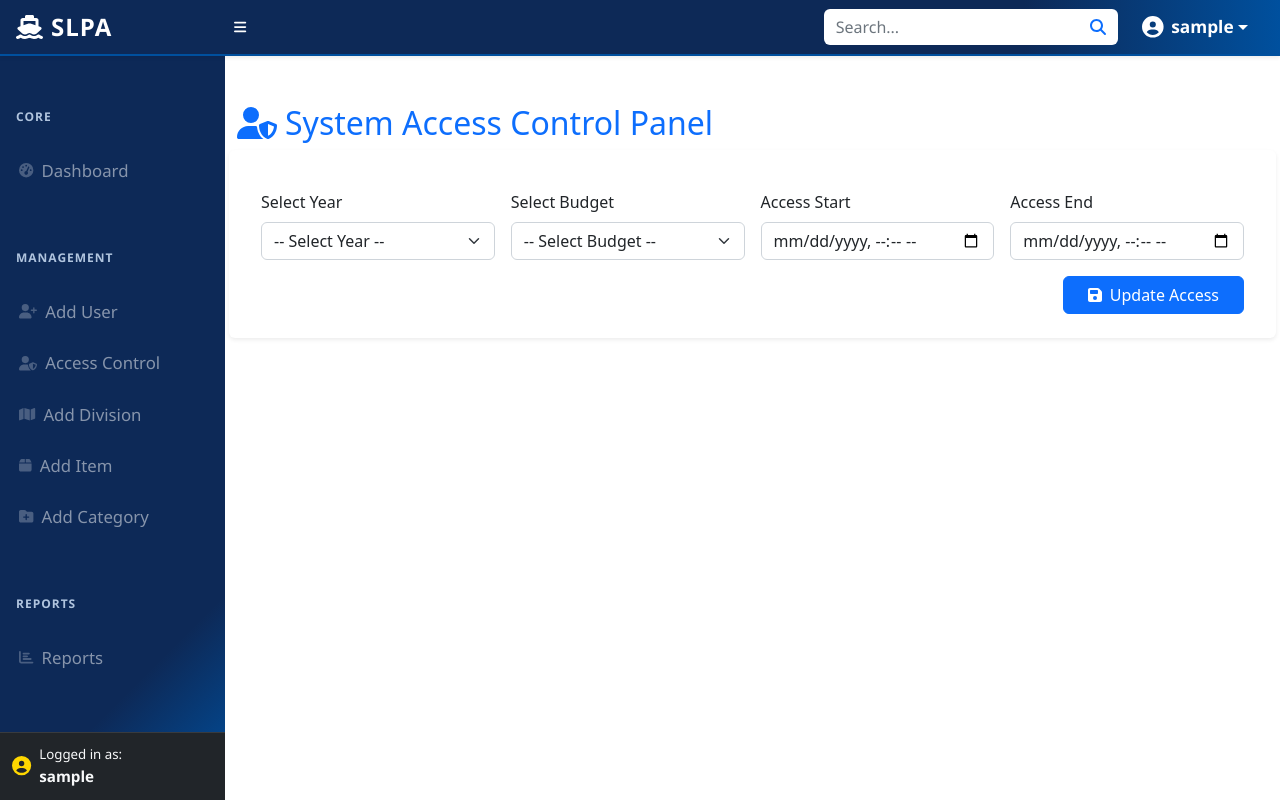
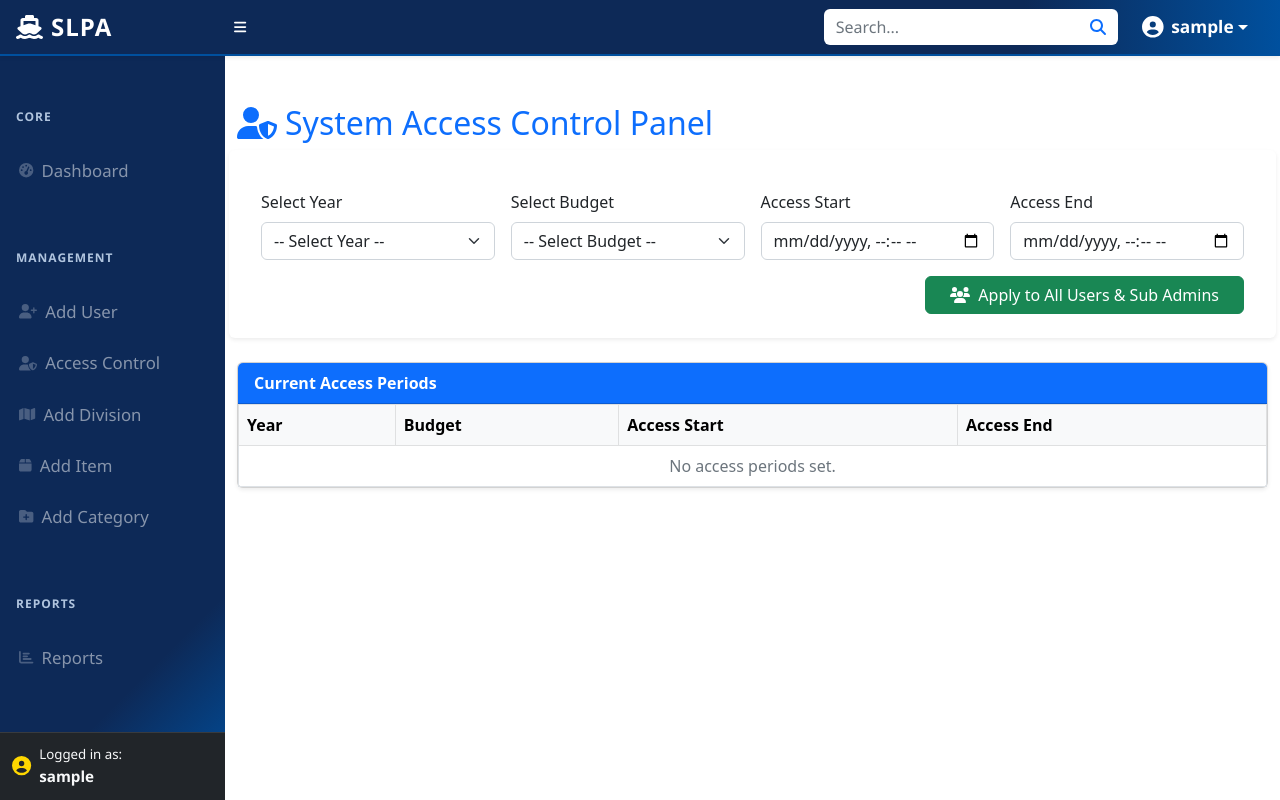
Before and after one commit to hirumiP/SLPA-Update, a PHP site: page /SLPA-Update/admin/access_control.php in a window 1280 px wide. Run offline with PHP 8.4, Linux system fonts and the light colour scheme; the visitor is signed in with stand-in values (Sample User, id 1); data that the repository does not hold is empty; some libraries are stand-ins or nearby versions.

Commit message:
create access controls in login

```diff
--- a/admin/access_control.php
+++ b/admin/access_control.php
@@ -21,11 +21,24 @@ if ($_SERVER['REQUEST_METHOD'] === 'POST') {
     $stmt->bind_param('ssss', $selected_year, $selected_budget, $access_start, $access_end);
     $stmt->execute();
     $msg = "Access period updated successfully!";
+
+    // If "Apply to All" button was clicked
+    if (isset($_POST['apply_all']) && $_POST['apply_all'] == '1') {
+        $update = $connect->prepare(
+            "UPDATE users SET access_start=?, access_end=? WHERE role IN ('user', 'sub_admin')"
+        );
+        $update->bind_param('ss', $access_start, $access_end);
+        $update->execute();
+        $msg .= " Access period applied to all users and sub admins!";
+    }
 }
 
 // Fetch years and budgets for dropdowns
 $years = $connect->query("SELECT DISTINCT year FROM item_requests ORDER BY year DESC");
 $budgets = $connect->query("SELECT DISTINCT budget FROM budget ORDER BY budget ASC");
+
+// Fetch all access control details
+$access_details = $connect->query("SELECT year, budget, access_start, access_end FROM access_control ORDER BY year DESC, budget ASC");
 ?>
 
 <div class="container mt-5">
@@ -33,7 +46,7 @@ $budgets = $connect->query("SELECT DISTINCT budget FROM budget ORDER BY budget A
     <?php if (!empty($msg)): ?>
         <div class="alert alert-success"><?= $msg ?></div>
     <?php endif; ?>
-    <form method="post" class="row g-3 bg-white p-4 rounded shadow-sm">
+    <form method="post" class="row g-3 bg-white p-4 rounded shadow-sm mb-4">
         <div class="col-md-3">
             <label for="year" class="form-label">Select Year</label>
             <select name="year" id="year" class="form-select" required>
@@ -65,10 +78,44 @@ $budgets = $connect->query("SELECT DISTINCT budget FROM budget ORDER BY budget A
             <input type="datetime-local" name="access_end" id="access_end" class="form-control" required>
         </div>
         <div class="col-12 text-end">
-            <button type="submit" class="btn btn-primary px-4">
-                <i class="fas fa-save me-2"></i>Update Access
+            <button type="submit" name="apply_all" value="1" class="btn btn-success px-4 ms-2">
+                <i class="fas fa-users me-2"></i>Apply to All Users & Sub Admins
             </button>
         </div>
     </form>
+
+    <div class="card shadow-sm">
+        <div class="card-header bg-primary text-white fw-semibold">
+            Current Access Periods
+        </div>
+        <div class="card-body p-0">
+            <table class="table table-bordered mb-0">
+                <thead class="table-light">
+                    <tr>
+                        <th>Year</th>
+                        <th>Budget</th>
+                        <th>Access Start</th>
+                        <th>Access End</th>
+                    </tr>
+                </thead>
+                <tbody>
+                    <?php if ($access_details->num_rows > 0): ?>
+                        <?php while ($row = $access_details->fetch_assoc()): ?>
+                            <tr>
+                                <td><?= htmlspecialchars($row['year']) ?></td>
+                                <td><?= htmlspecialchars($row['budget']) ?></td>
+                                <td><?= htmlspecialchars($row['access_start']) ?></td>
+                                <td><?= htmlspecialchars($row['access_end']) ?></td>
+                            </tr>
+                        <?php endwhile; ?>
+                    <?php else: ?>
+                        <tr>
+                            <td colspan="4" class="text-center text-muted">No access periods set.</td>
+                        </tr>
+                    <?php endif; ?>
+                </tbody>
+            </table>
+        </div>
+    </div>
 </div>
 <?php include('includes/scripts.php'); ?>
```
Also changed, not shown: login.php (+11 -2 lines).
